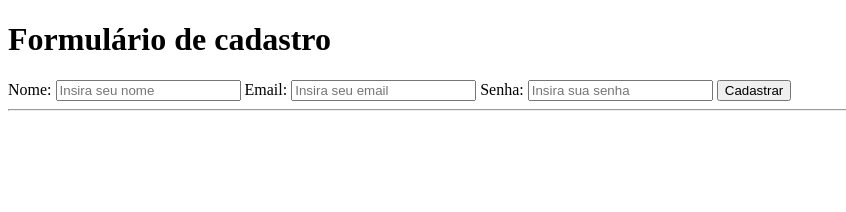
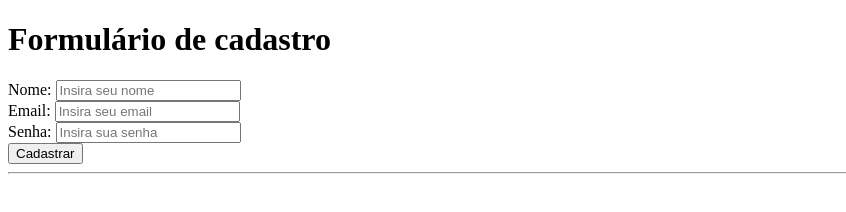
Before and after one commit to Luizfelippy/curso_ebac_frontend, a plain HTML site: page signup.html in a window 1280 px wide. Shown: the whole page, without its empty margins (0-846 px from the left). Drawn offline with Linux system fonts and the light colour scheme.

Commit message:
criação de um formulário de cadastro

```diff
--- a/signup.html
+++ b/signup.html
@@ -10,11 +10,11 @@
     <h1>Formulário de cadastro</h1>
     <form>
         <label for="nome">Nome:</label>
-        <input type="text" name="nome" placeholder="Insira seu nome"/>
+        <input type="text" name="nome" placeholder="Insira seu nome"/><br />
         <label for="email">Email:</label>
-        <input type="email" name="email" placeholder="Insira seu email"/>
+        <input type="email" name="email" placeholder="Insira seu email"/><br />
         <label for="senha">Senha:</label>
-        <input type="password" name="Senha" placeholder="Insira sua senha"/>
+        <input type="password" name="Senha" placeholder="Insira sua senha"/><br />
         <button type="submit">
             Cadastrar
         </button>
```
